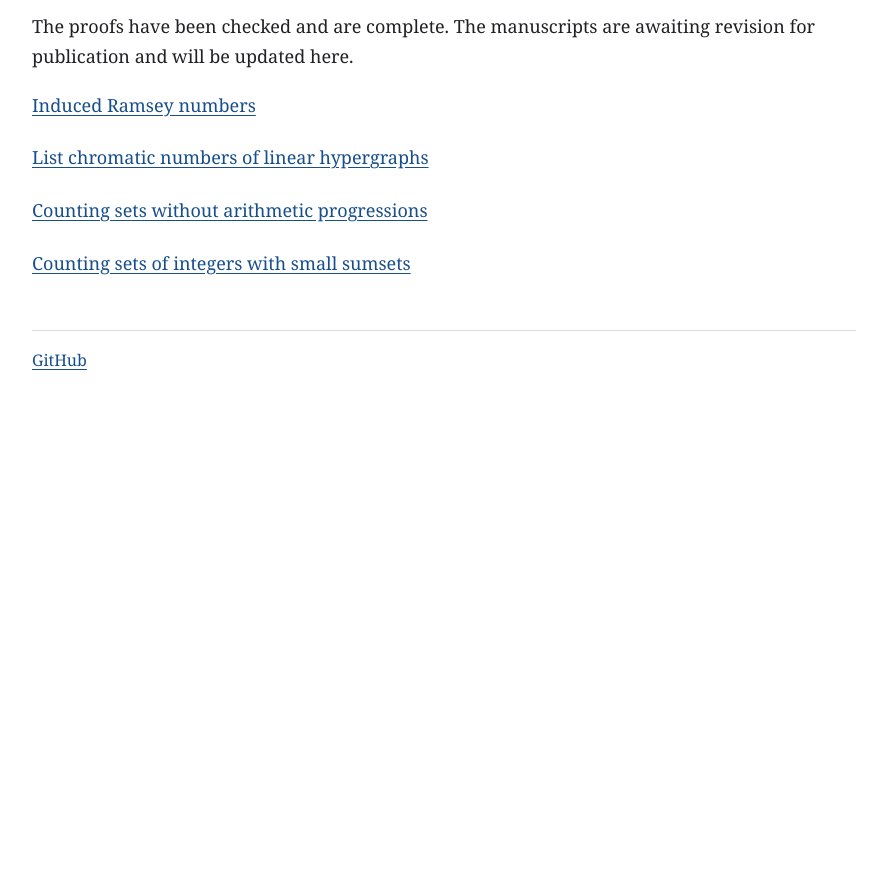
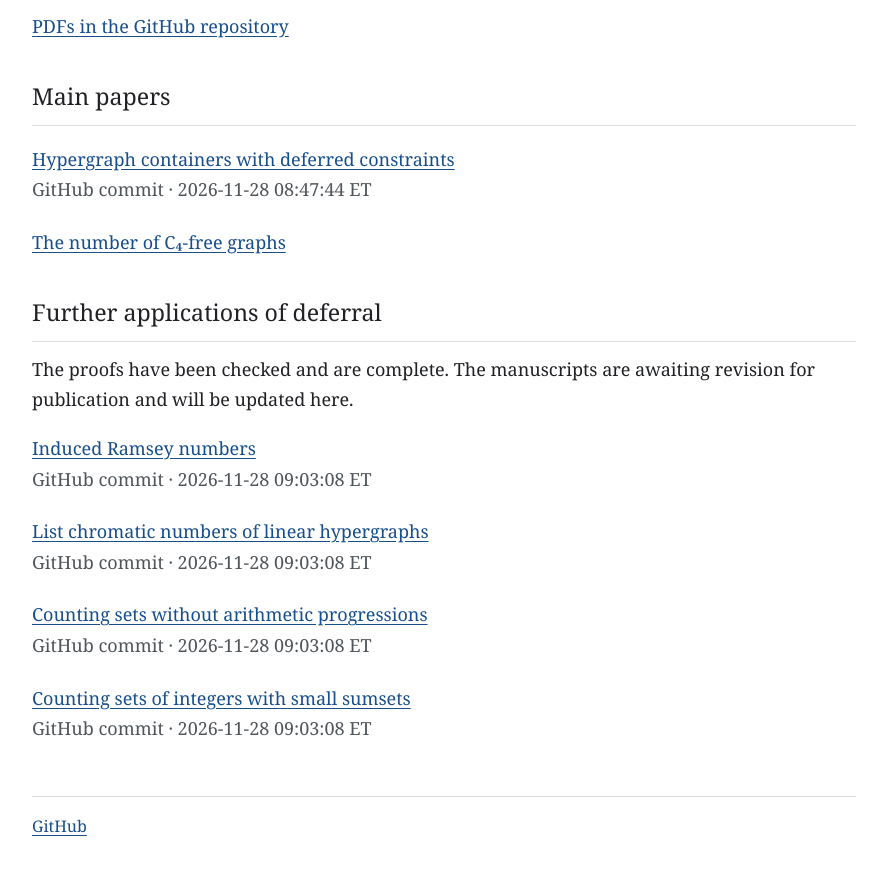
Before and after one commit to tianchi-yang/tianchi-yang.github.io, a plain HTML site: page containers.html in a window 1280 px wide. Shown: the part 244-1132 px from the top of the page, without its empty margins (196-1083 px from the left). Before the commit the page ends 800 px from the top, so only its background shows below. Drawn offline with Linux system fonts and the light colour scheme.

Commit message:
List main papers and GitHub timestamps on the container proofs page

```diff
--- a/containers.html
+++ b/containers.html
@@ -3,10 +3,11 @@
 <head>
   <meta charset="utf-8">
   <meta name="viewport" content="width=device-width, initial-scale=1">
-  <meta name="description" content="Tianchi Yang’s manuscripts on further applications of deferral in the hypergraph container method.">
-  <title>Further applications of deferral | Tianchi Yang</title>
+  <meta name="description" content="Main papers and further applications of deferral in the hypergraph container method by Tianchi Yang.">
+  <title>Container proofs | Tianchi Yang</title>
   <link rel="canonical" href="https://tianchi-yang.github.io/containers.html">
   <link rel="stylesheet" href="styles.css">
+  <script src="container-proofs.js" defer></script>
 </head>
 <body>
   <header class="page-header">
@@ -19,14 +20,43 @@
     </nav>
   </header>
   <main>
-    <h1 class="page-title">Further applications of deferral</h1>
-    <p>The proofs have been checked and are complete. The manuscripts are awaiting revision for publication and will be updated here.</p>
-    <ul class="papers">
-      <li><a href="papers/induced-ramsey-numbers.pdf">Induced Ramsey numbers</a></li>
-      <li><a href="papers/list-chromatic-numbers-of-linear-hypergraphs.pdf">List chromatic numbers of linear hypergraphs</a></li>
-      <li><a href="papers/counting-sets-without-arithmetic-progressions.pdf">Counting sets without arithmetic progressions</a></li>
-      <li><a href="papers/counting-sets-of-integers-with-small-sumsets.pdf">Counting sets of integers with small sumsets</a></li>
-    </ul>
+    <h1 class="page-title">Container proofs</h1>
+    <p><a href="https://github.com/tianchi-yang/tianchi-yang.github.io/tree/main/papers">PDFs in the GitHub repository</a></p>
+    <section aria-labelledby="main-papers-heading">
+      <h2 id="main-papers-heading">Main papers</h2>
+      <ul class="papers" id="container-proof-list">
+        <li>
+          <a href="papers/hypergraph-containers-with-deferred-constraints.pdf">Hypergraph containers with deferred constraints</a>
+          <span class="paper-details">GitHub commit · <time datetime="2026-11-28T13:47:44Z">2026-11-28 08:47:44 ET</time></span>
+        </li>
+        <li>
+          <a href="https://arxiv.org/abs/2610.39595">The number of C₄-free graphs</a>
+        </li>
+      </ul>
+      <p id="container-proof-status" hidden></p>
+    </section>
+    <section aria-labelledby="further-applications-heading">
+      <h2 id="further-applications-heading">Further applications of deferral</h2>
+      <p>The proofs have been checked and are complete. The manuscripts are awaiting revision for publication and will be updated here.</p>
+      <ul class="papers">
+        <li>
+          <a href="papers/induced-ramsey-numbers.pdf">Induced Ramsey numbers</a>
+          <span class="paper-details">GitHub commit · <time datetime="2026-11-28T14:03:08Z">2026-11-28 09:03:08 ET</time></span>
+        </li>
+        <li>
+          <a href="papers/list-chromatic-numbers-of-linear-hypergraphs.pdf">List chromatic numbers of linear hypergraphs</a>
+          <span class="paper-details">GitHub commit · <time datetime="2026-11-28T14:03:08Z">2026-11-28 09:03:08 ET</time></span>
+        </li>
+        <li>
+          <a href="papers/counting-sets-without-arithmetic-progressions.pdf">Counting sets without arithmetic progressions</a>
+          <span class="paper-details">GitHub commit · <time datetime="2026-11-28T14:03:08Z">2026-11-28 09:03:08 ET</time></span>
+        </li>
+        <li>
+          <a href="papers/counting-sets-of-integers-with-small-sumsets.pdf">Counting sets of integers with small sumsets</a>
+          <span class="paper-details">GitHub commit · <time datetime="2026-11-28T14:03:08Z">2026-11-28 09:03:08 ET</time></span>
+        </li>
+      </ul>
+    </section>
   </main>
   <footer><a href="https://github.com/tianchi-yang">GitHub</a></footer>
 </body>
```
